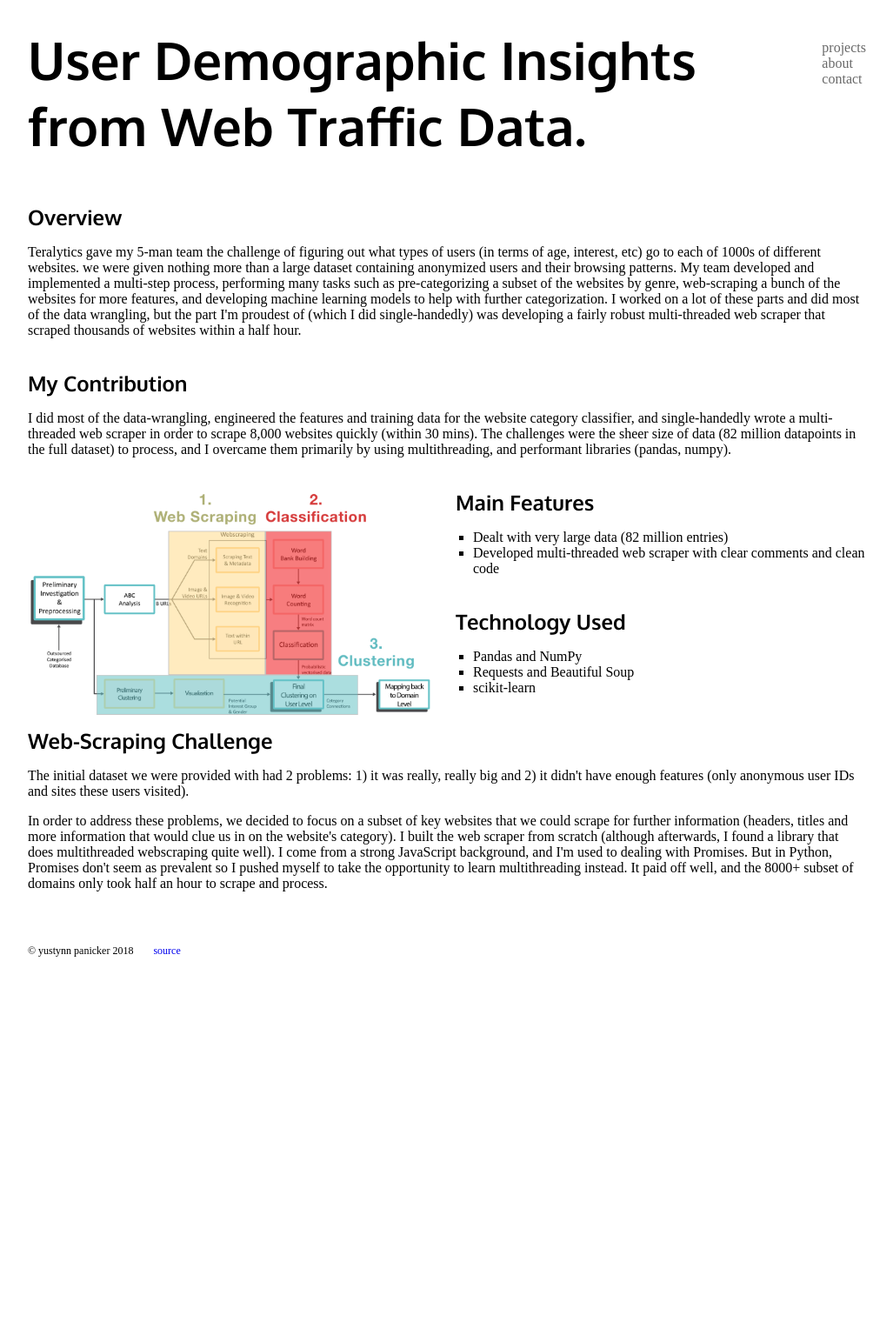
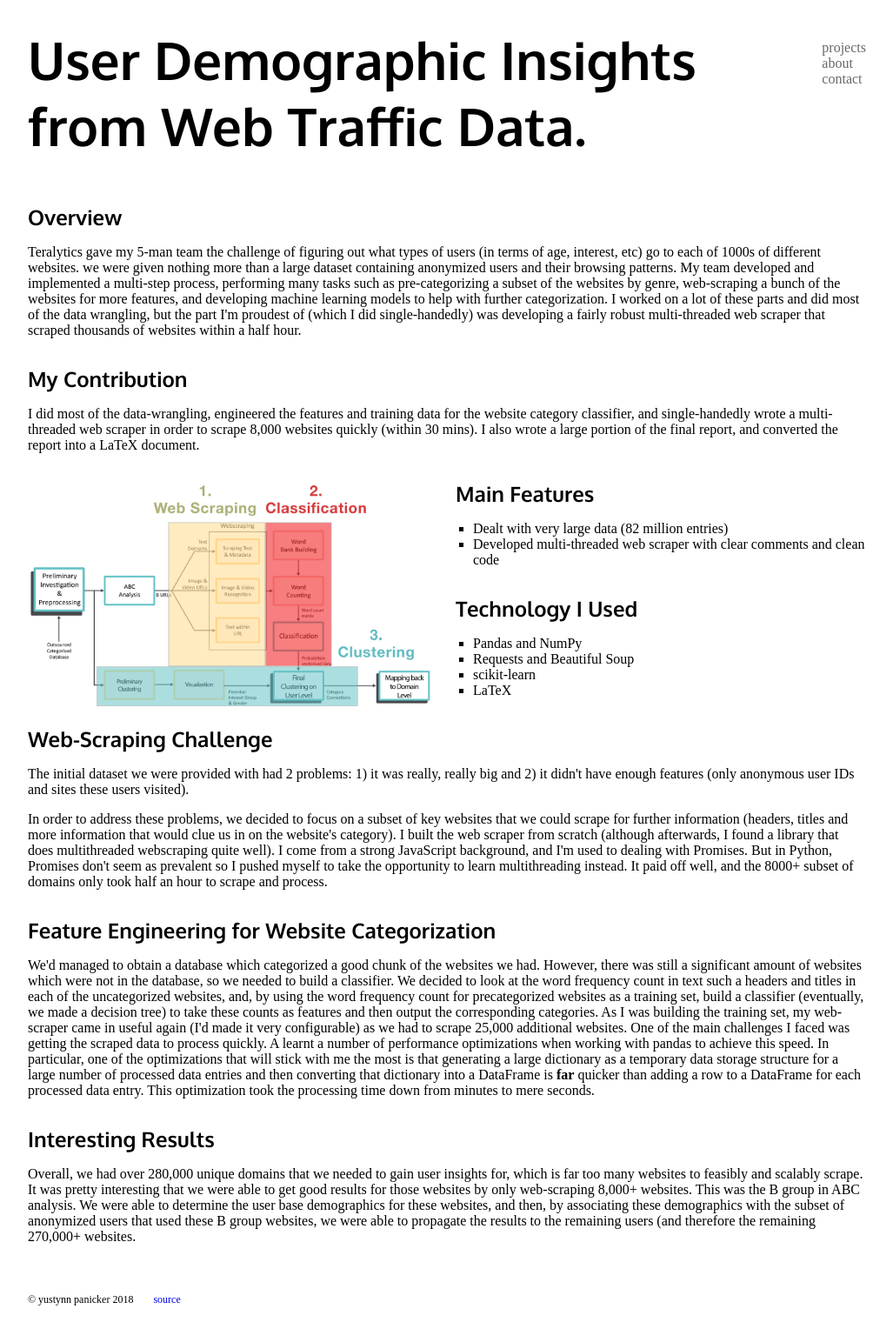
Before and after one commit to Yustynn/personal-site, a Jekyll site: the page built from _projects/teralytics.html, in a window 1280 px wide. Shown: the whole page at 87% size, without its empty margins (126-1153 px from the left). Built offline with Jekyll 4.4.1, drawn with Linux system fonts in a browser that asks for light colours; some web fonts are replaced; before the commit the page ends 1119 px from its top, so only the background shows below that.

Commit message:
Add more info, minor styling fixes

```diff
--- a/_projects/even-more-dimension.html
+++ b/_projects/even-more-dimension.html
@@ -51,7 +51,7 @@ links:
     </article>
 
     <article class='technology'>
-      <h2>Technology Used</h2>
+      <h2>Technology I Used</h2>
       <nav>
         <ul>
           <li>JavaScript (ES6) (for the collated download functionality)</li>
--- a/_projects/girder-gus.html
+++ b/_projects/girder-gus.html
@@ -50,7 +50,7 @@ links:
     </article>
 
     <article class='technology'>
-      <h2>Technology Used</h2>
+      <h2>Technology I Used</h2>
       <nav>
         <ul>
           <li>MEAN Stack (MongoDB, Express.js, Angular.js, Node.js)</li>
--- a/_projects/teralytics.html
+++ b/_projects/teralytics.html
@@ -15,11 +15,11 @@ tags:
     more than a large dataset containing anonymized users and their browsing
     patterns. My team developed and implemented a multi-step process,
     performing many tasks such as pre-categorizing a subset of the websites by
-  genre, web-scraping a bunch of the websites for more features, and
-  developing machine learning models to help with further categorization. I
-  worked on a lot of these parts and did most of the data wrangling, but the part I'm proudest of (which I did
-  single-handedly) was developing a fairly robust multi-threaded web scraper
-  that scraped thousands of websites within a half hour.</p>
+    genre, web-scraping a bunch of the websites for more features, and
+    developing machine learning models to help with further categorization. I
+    worked on a lot of these parts and did most of the data wrangling, but the part I'm proudest of (which I did
+    single-handedly) was developing a fairly robust multi-threaded web scraper
+    that scraped thousands of websites within a half hour.</p>
 </article>
 
 <article class='my-contribution'>
@@ -28,10 +28,8 @@ tags:
     data for the website
     category classifier, and single-handedly wrote a
     multi-threaded web scraper in order to scrape 8,000 websites quickly
-    (within 30 mins). The challenges were the sheer size of data (82 million
- datapoints in the full dataset) to
-    process, and I overcame them primarily by using multithreading, and
-    performant libraries (pandas, numpy).</p>
+    (within 30 mins). I also wrote a large portion of the final report, and
+    converted the report into a LaTeX document.</p>
 </article>
 
 <div class='row equal-children'>
@@ -52,12 +50,13 @@ tags:
     </article>
 
     <article class='technology'>
-      <h2>Technology Used</h2>
+      <h2>Technology I Used</h2>
       <nav>
         <ul>
           <li>Pandas and NumPy</li>
           <li>Requests and Beautiful Soup</li>
           <li>scikit-learn</li>
+          <li>LaTeX</li>
         </ul>
       </nav>
     </article>
@@ -81,3 +80,41 @@ tags:
     only took half an hour to scrape and process.
   </p>
 </article>
+
+<article class='challenge'>
+  <h2>Feature Engineering for Website Categorization</h2>
+  <p>We'd managed to obtain a database which categorized a good chunk of the
+    websites we had. However, there was still a significant amount of websites
+  which were not in the database, so we needed to build a classifier. We
+  decided to look at the word frequency count in text such a headers and titles
+  in each of the uncategorized websites, and, by using the word frequency count
+  for precategorized websites as a training set, build a classifier
+  (eventually, we made a decision tree) to take
+  these counts as features and then output the corresponding categories.
+
+  As I was building the training set, my web-scraper came in useful again (I'd made
+  it very configurable) as we had to scrape 25,000 additional websites. One of
+  the main challenges I faced was getting the scraped data to process quickly.
+  A learnt a number of performance optimizations when working with pandas to
+  achieve this speed. In particular, one of the optimizations that will stick
+  with me the most is that generating a large dictionary as a temporary data
+  storage structure for a large number of processed data entries
+  and then converting that dictionary into a DataFrame is
+  <strong>far</strong> quicker than adding a row to a DataFrame for each
+  processed data entry. This optimization took the processing time down from
+  minutes to mere seconds.
+</p>
+</article>
+
+<article class='results'>
+  <h2>Interesting Results</h2>
+  <p>Overall, we had over 280,000 unique domains that we needed to gain user
+    insights for, which is far too many websites to feasibly and scalably scrape. It was pretty interesting that we were able to get good
+    results for those websites by only web-scraping 8,000+ websites. This was
+    the B group in ABC analysis. We were able to determine the user base
+    demographics for these websites, and then, by associating these
+    demographics with the subset of anonymized users that used these B group
+    websites, we were able to propagate the results to the remaining users (and
+    therefore the remaining 270,000+ websites.
+  </p>
+</article>
--- a/_sass/_global.sass
+++ b/_sass/_global.sass
@@ -25,7 +25,7 @@ ul
   padding-left: 20px
 
 article
-  padding-bottom: 20px
+  padding-bottom: 15px
 
 a
   text-decoration: none
```
Also changed, not shown: _projects/3d-graph-visualizer.html (+13 -13 lines).
